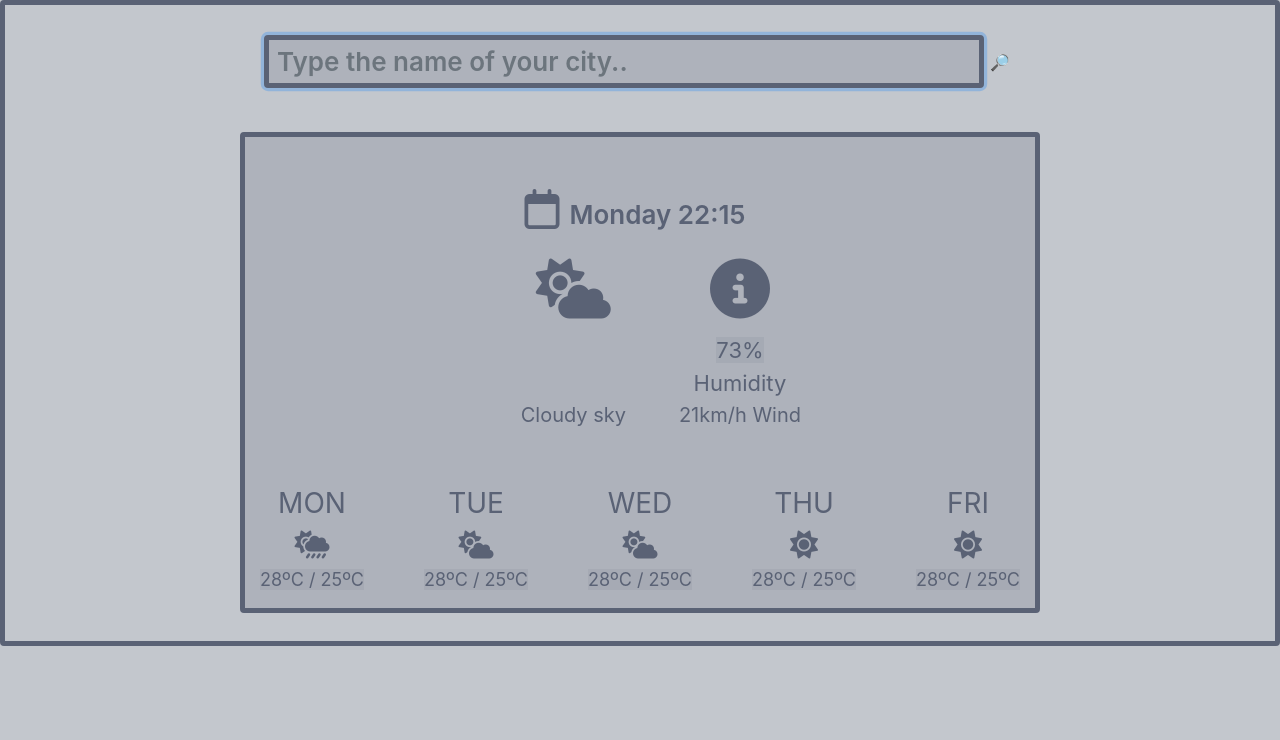
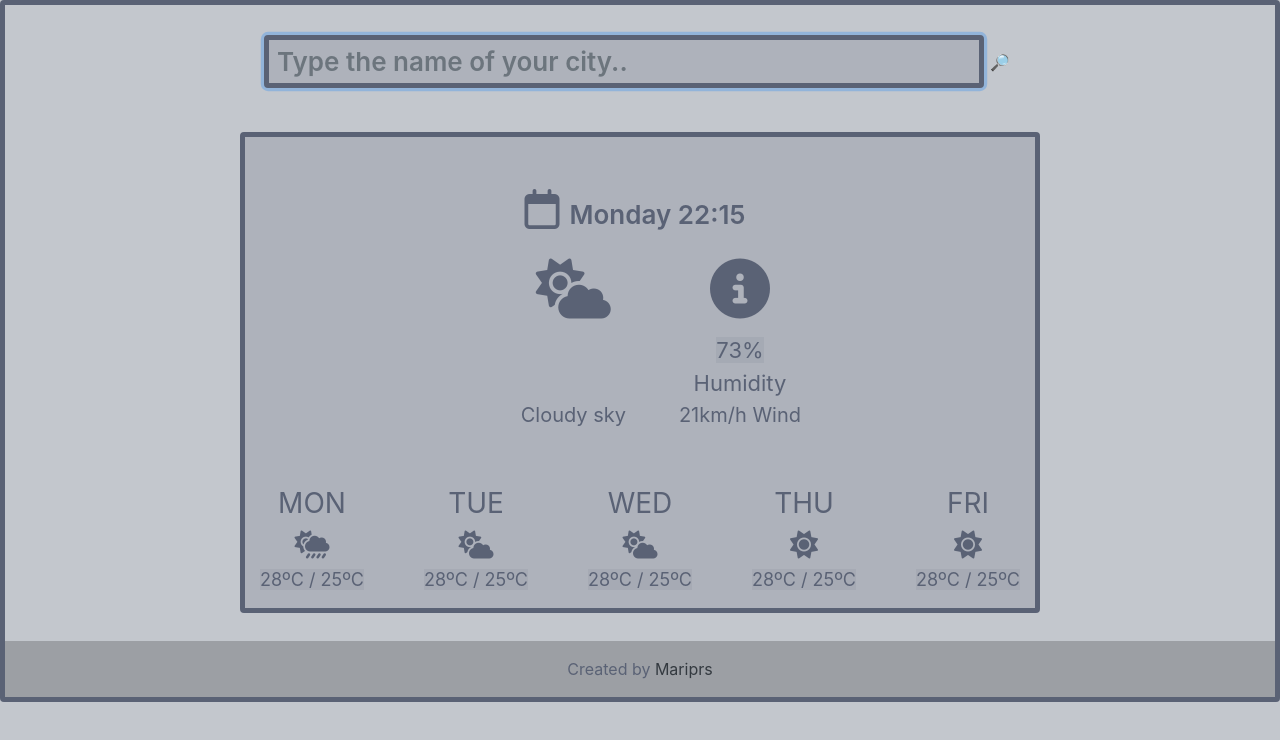
Before and after one commit to mariprs/She-Codes---Weather-Project, a plain HTML site: page index.html in a window 1280 px wide. Drawn offline with nearby package versions, Linux system fonts and the light colour scheme.

Commit message:
Added a live link on the README
Added the netlify link to the README and created a footer

```diff
--- a/index.html
+++ b/index.html
@@ -106,6 +106,12 @@
   </div>
   </div>
 
+  <footer class="">
+      <div class="text-center p-3" style="background-color: rgba(0, 0, 0, 0.2);">
+      Created by
+      <a class="text-dark" href="https://www.github.com/mariprs">Mariprs</a>
+    </div>
+  </footer>
 </div>
 <script src="script.js"></script>
   </body>
```
Also changed, not shown: 1 other file.
